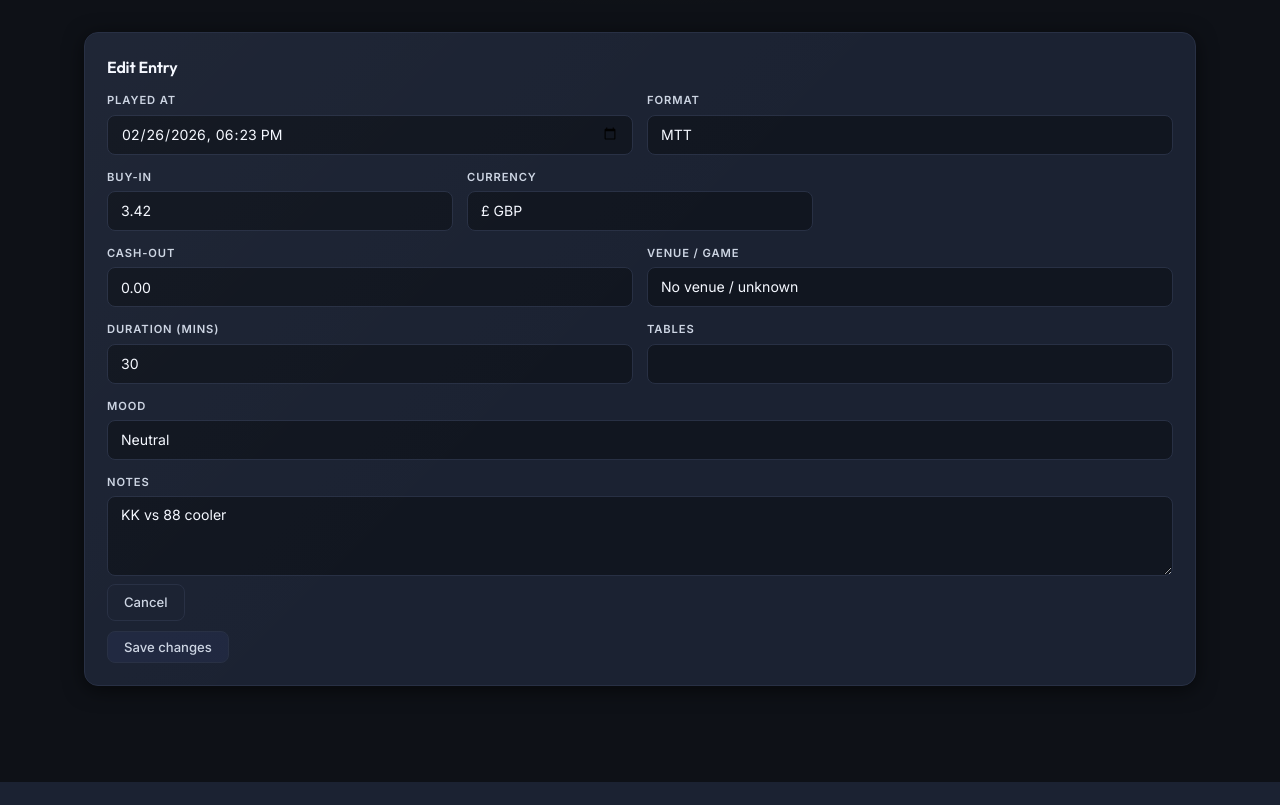
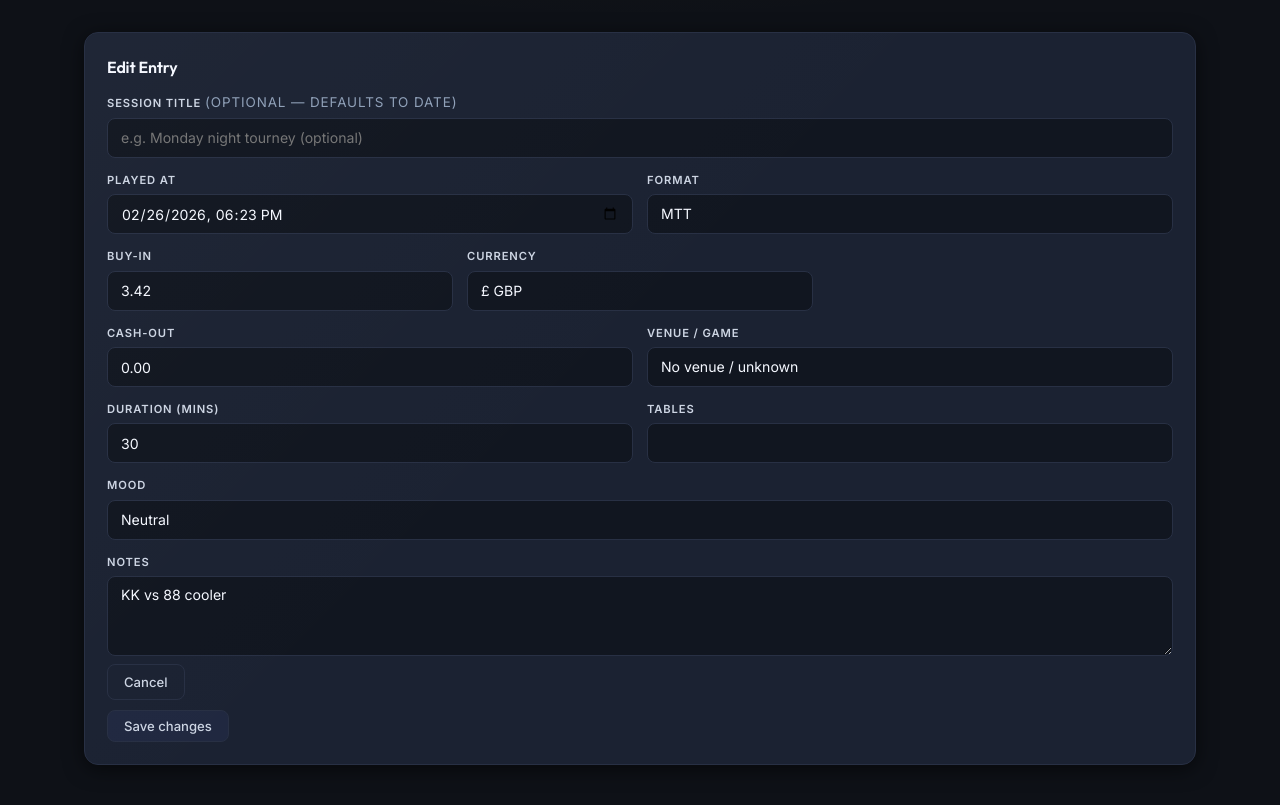
Before and after one commit to alp-min/poker-tracker, a Django app: page /entries/5/edit/ in a window 1280 px wide. Shown: the part 75-880 px from the top of the page. Before the commit the page ends 857 px from the top, so only its background shows below. Run offline with Django 5.2, Linux system fonts and the light colour scheme; a user stored in the database is signed in; data comes from the database, SQL or seed files in the repository; data that the repository does not hold is empty.

Commit message:
Add title field to edit entry form

```diff
--- a/pokerlog/templates/pokerlog/entry_edit.html
+++ b/pokerlog/templates/pokerlog/entry_edit.html
@@ -8,6 +8,14 @@
 
   <form method="post">
     {% csrf_token %}
+
+    <div class="row">
+      <div class="field" style="grid-column:1/-1;">
+        <label for="{{ form.title.id_for_label }}">Session title <span class="muted" style="font-weight:400;">(optional — defaults to date)</span></label>
+        {{ form.title }}
+        {{ form.title.errors }}
+      </div>
+    </div>
 
     <div class="row">
       <div class="field">
```
